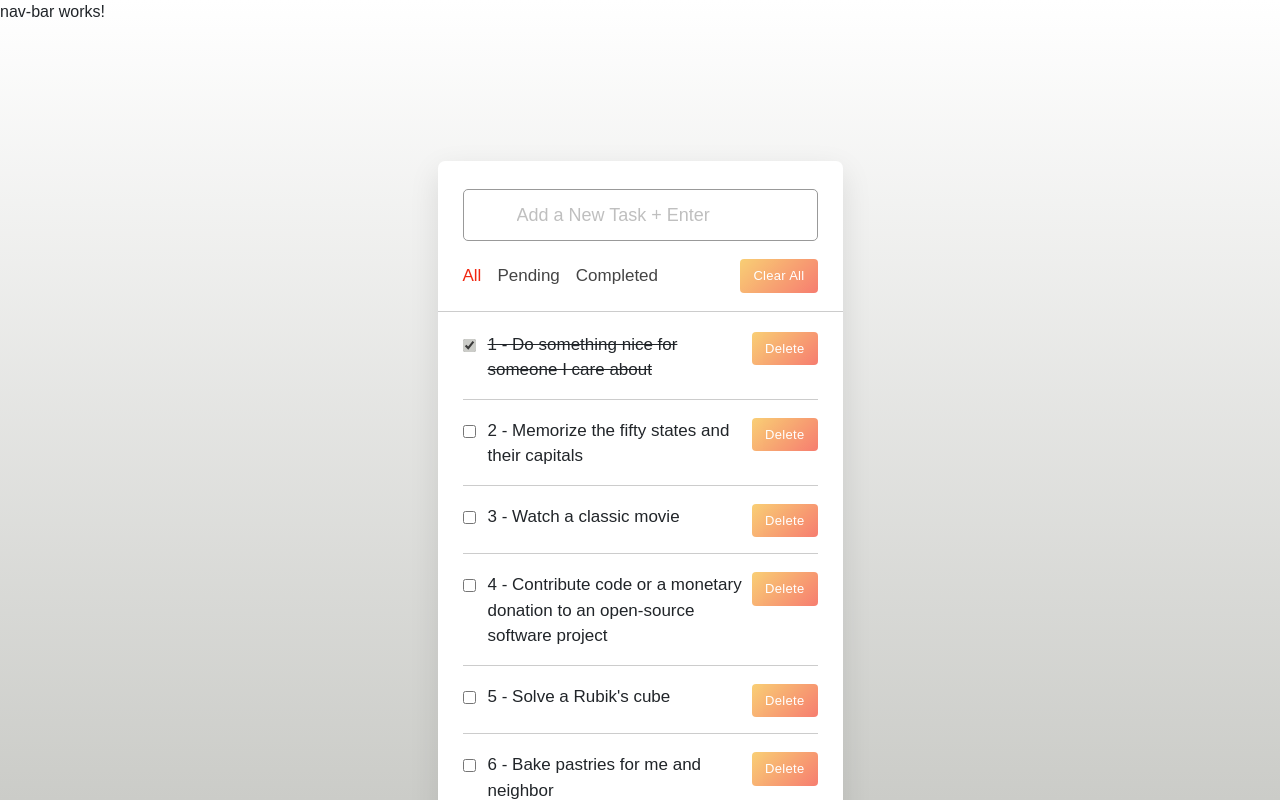
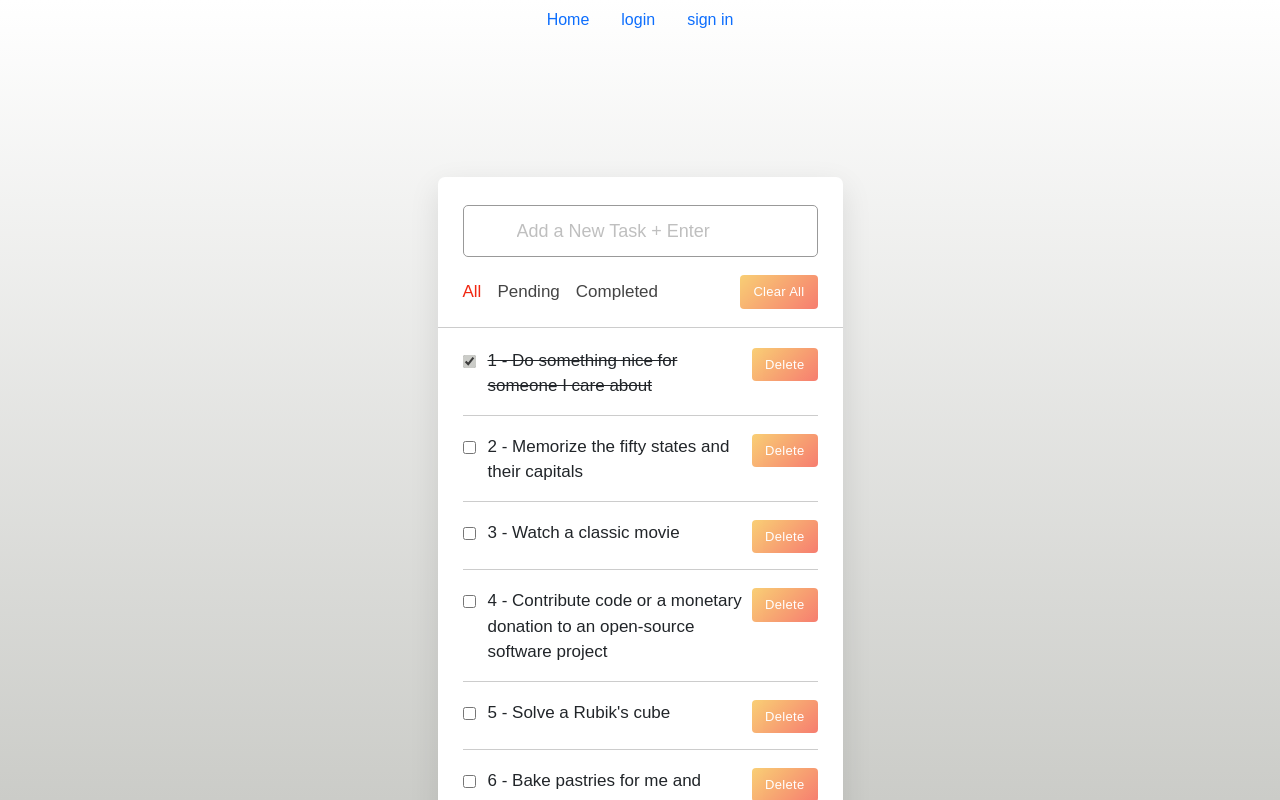
Before and after one commit to THEPEACEMAKER/ng-todo-app, an Angular app: page / in a window 1280 px wide. Shown: the top 800 px of the page. Built offline with nearby package versions, Linux system fonts and the light colour scheme.

Commit message:
simple nav structure

```diff
--- a/src/app/nav-bar/nav-bar.component.html
+++ b/src/app/nav-bar/nav-bar.component.html
@@ -1 +1,11 @@
-<p>nav-bar works!</p>
+<ul class="nav justify-content-center">
+    <li class="nav-item">
+        <a class="nav-link " aria-current="page" routerLink="/">Home</a>
+    </li>
+    <li class="nav-item">
+        <a class="nav-link" routerLink="/login" routerLinkActive='active'>login</a>
+    </li>
+    <li class="nav-item">
+        <a class="nav-link" routerLink="/signin" routerLinkActive='active'>sign in</a>
+    </li>
+</ul>
```
